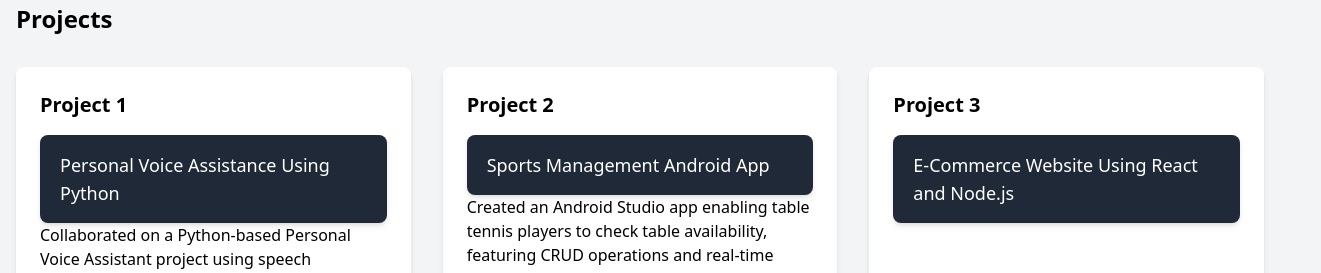
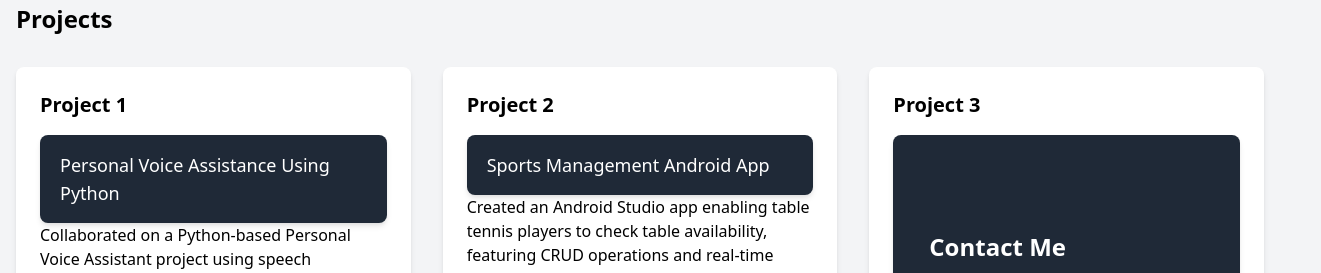
Before and after one commit to 11sankul/Portfolio, a website: page index.html in a window 1280 px wide. Shown: the part 1217-1490 px from the top of the page, 1321 px wide, since content can reach past the window. Drawn offline with nearby package versions, Linux system fonts and the light colour scheme.

Commit message:
Update index.html

```diff
--- a/index.html
+++ b/index.html
@@ -136,7 +136,7 @@
               class="bg-gray-800 py-4 text-white text-lg rounded-lg shadow-md p-5"
               <
             >
-              E-Commerce Website Using React and Node.js
+             <!-- E-Commerce Website Using React and Node.js
             </h3>
           </div>
         </div>
```
